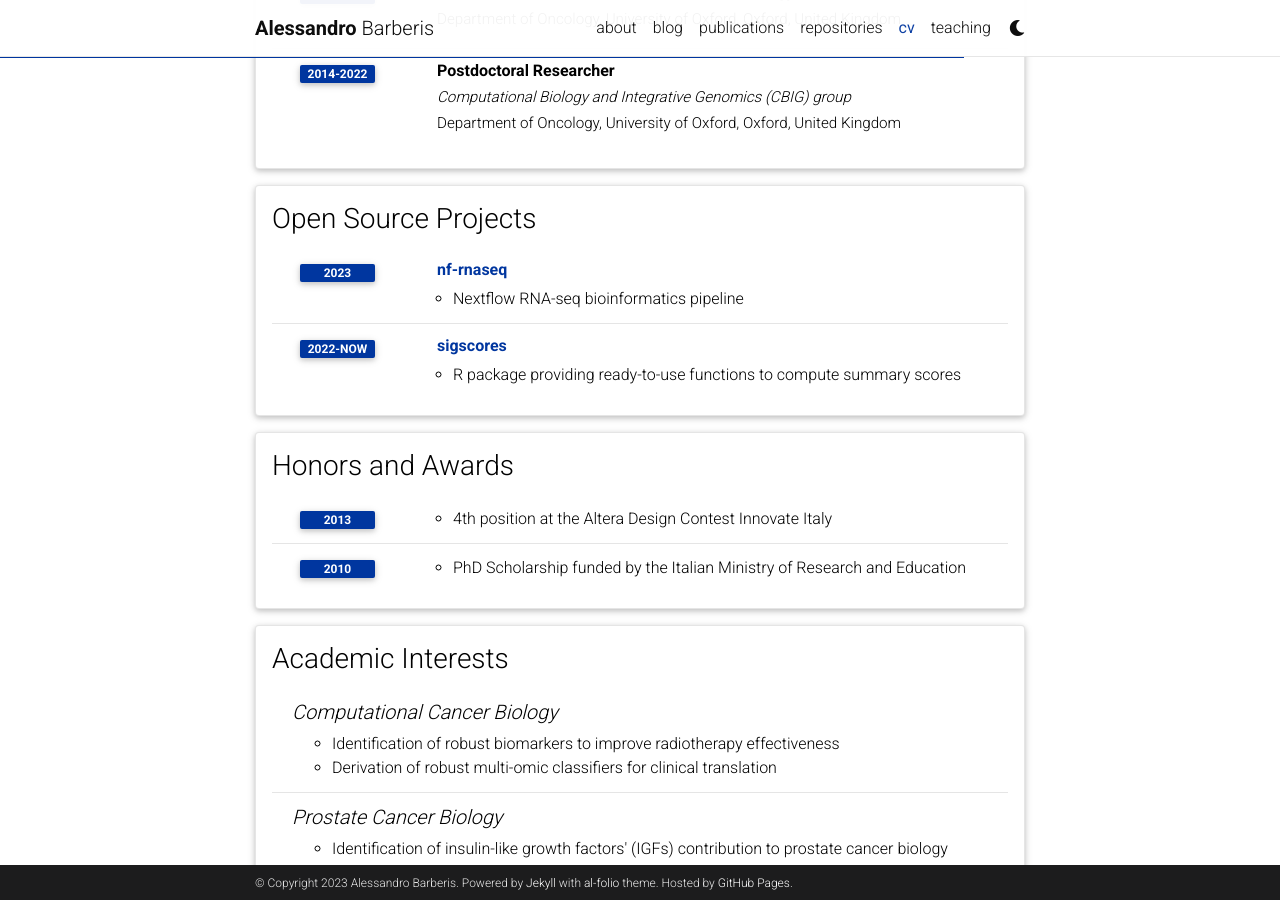
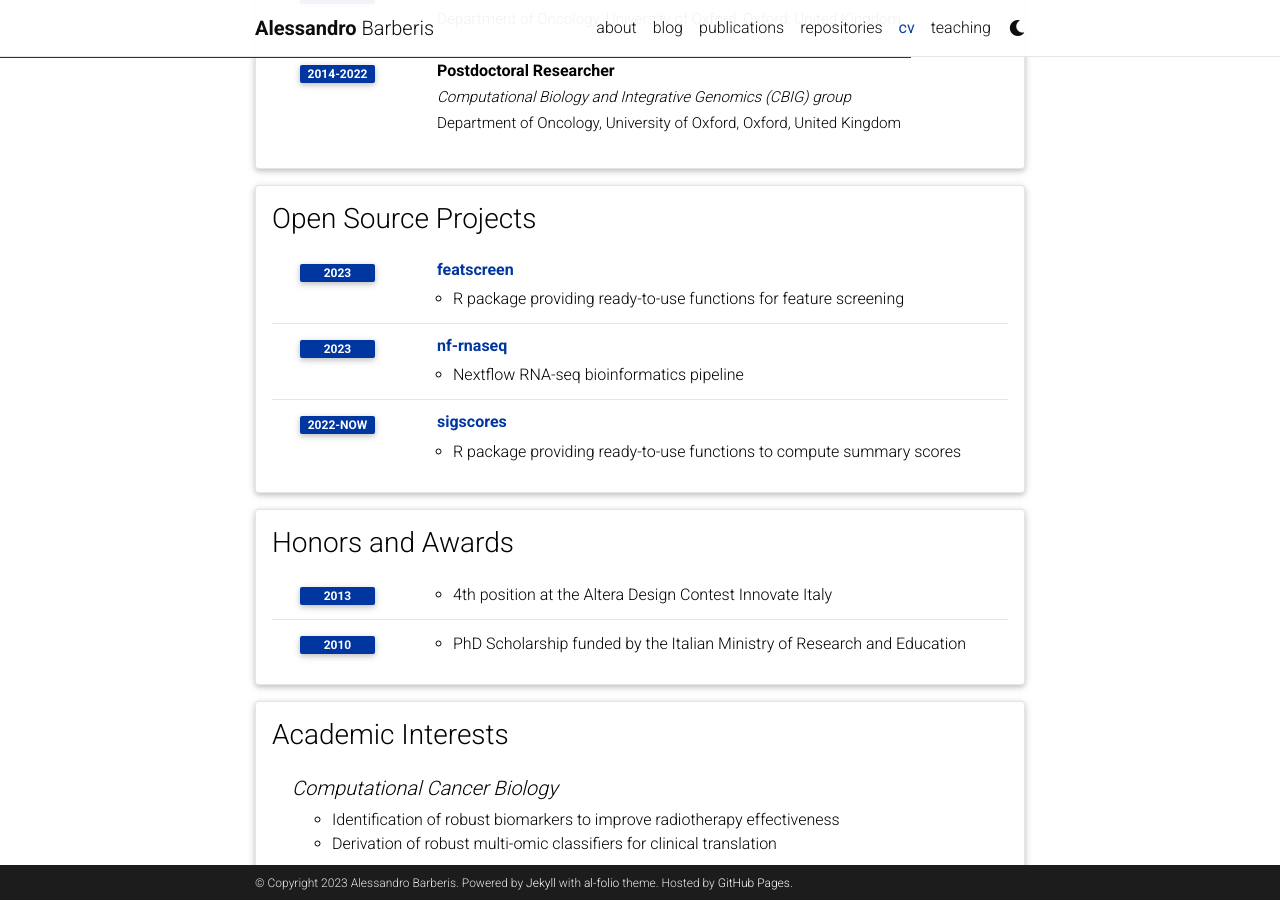
Before and after one commit to alebarberis/alebarberis.github.io, a Jekyll site: the page built from _pages/cv.md, in a window 1280 px wide and 900 px high, scrolled down 984 px. Built offline with Jekyll 4.4.1, drawn with Linux system fonts in a browser that asks for light colours; comment, search, counter and statistics services are not loaded; a style sheet for code colours, icons or effects is not loaded.

Commit message:
Updated CV with featscreen

```diff
--- a/_data/cv.yml
+++ b/_data/cv.yml
@@ -40,6 +40,9 @@
 - title: Open Source Projects
   type: time_table
   contents:
+    - title: <a href="https://alebarberis.github.io/featscreen/">featscreen</a>
+      year: 2023
+      description: R package providing ready-to-use functions for feature screening
     - title: <a href="https://github.com/alebarberis/nf-rnaseq/">nf-rnaseq</a>
       year: 2023
       description: Nextflow RNA-seq bioinformatics pipeline
```
